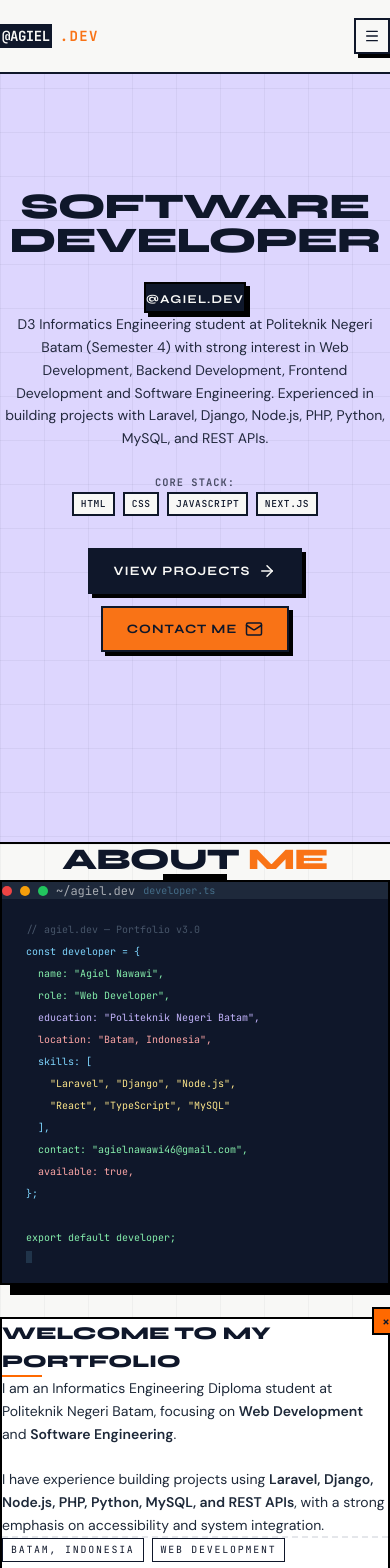
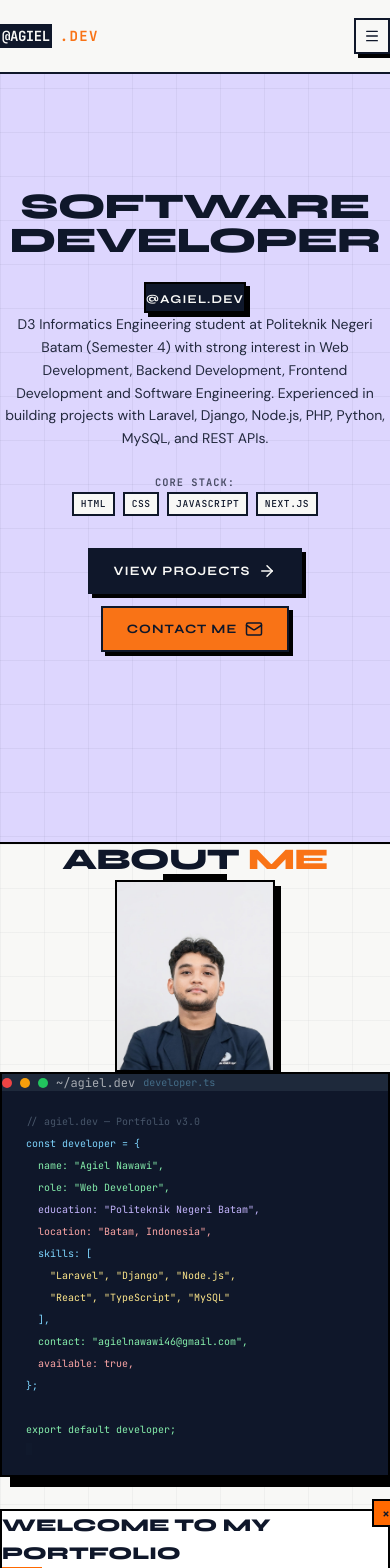
Before and after one commit to agielnawawi46/portofolio-v3, a React (Vite) app: page / in a window 390 px wide. Shown: the top 1568 px of the page. Built offline with nearby package versions, Linux system fonts and the light colour scheme.

Commit message:
feat: show photo on mobile layout, positioned directly below 'ABOUT ME' title

```diff
--- a/src/components/AboutSkillSection.tsx
+++ b/src/components/AboutSkillSection.tsx
@@ -62,7 +62,7 @@ export default function AboutSkillSection() {
             whileInView={{ opacity: 1, y: 0 }}
             viewport={vp}
             transition={{ ...spring }}
-            className="mb-12 md:mb-16 flex flex-col items-center text-center w-full"
+            className="mb-8 lg:mb-16 flex flex-col items-center text-center w-full"
           >
             <h2
               className="text-3xl sm:text-4xl md:text-5xl font-black uppercase tracking-tight leading-none"
@@ -71,6 +71,27 @@ export default function AboutSkillSection() {
               ABOUT <span style={{ color: 'var(--color-orange)' }}>ME</span>
             </h2>
             <div className="mt-3 h-1.5 w-16 bg-black" />
+          </motion.div>
+
+          {/* Photo for Mobile — hidden on desktop, shown below title on mobile */}
+          <motion.div
+            initial={{ opacity: 0, scale: 0.8 }}
+            whileInView={{ opacity: 1, scale: 1 }}
+            viewport={vp}
+            transition={{ ...spring, delay: 0.1 }}
+            className="lg:hidden flex justify-center w-full mb-10"
+          >
+            <div
+              className="w-40 sm:w-48 border-2 border-black overflow-hidden"
+              style={{ boxShadow: '6px 6px 0px #000', aspectRatio: '1/1.2' }}
+            >
+              <img
+                src="/foto.jpg"
+                alt="Agiel Nawawi"
+                className="w-full h-full object-cover object-top"
+                style={{ background: 'var(--color-lavender)' }}
+              />
+            </div>
           </motion.div>
 
           {/* Two-column grid: Terminal | Bio + Stats */}
```
